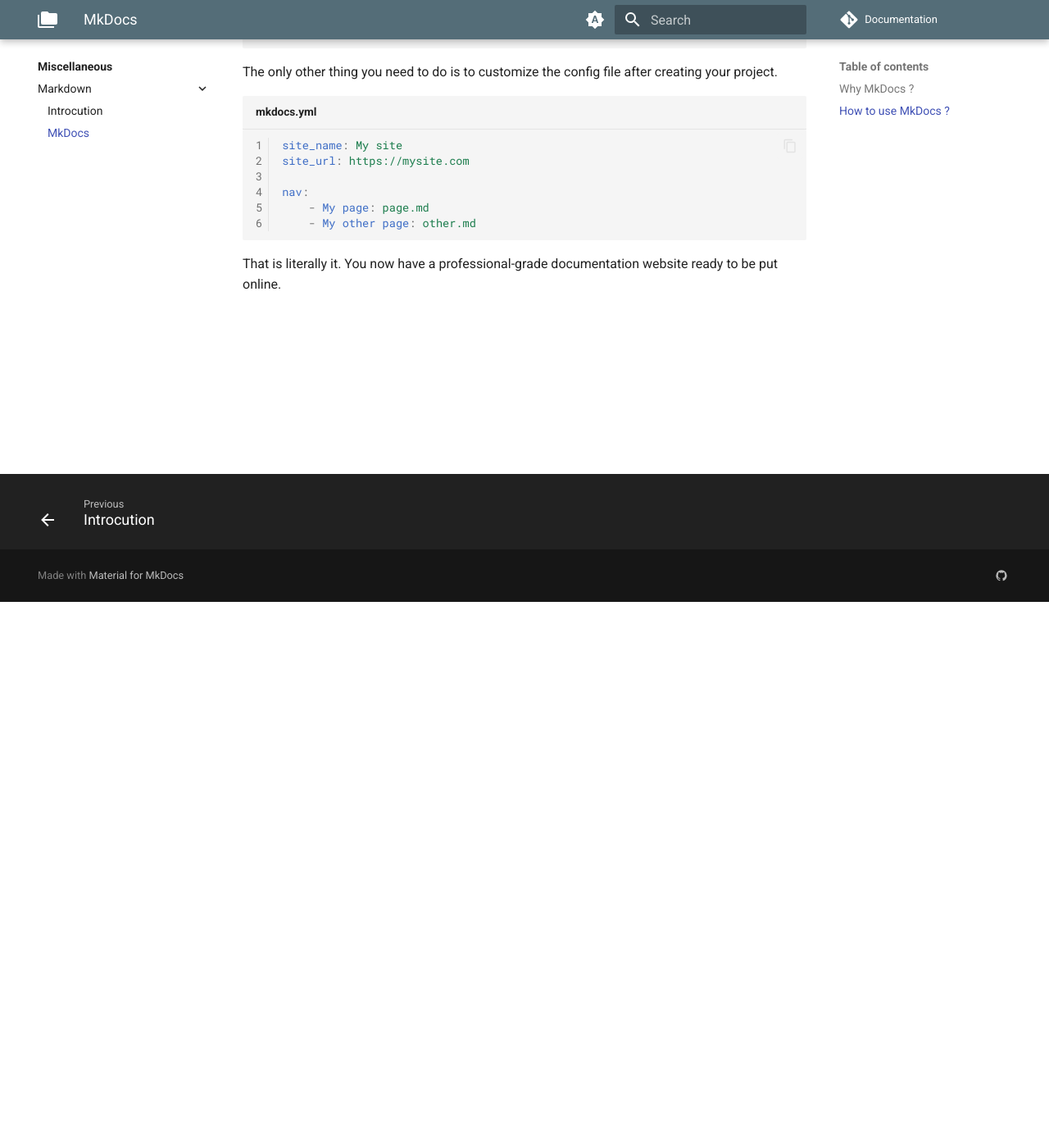
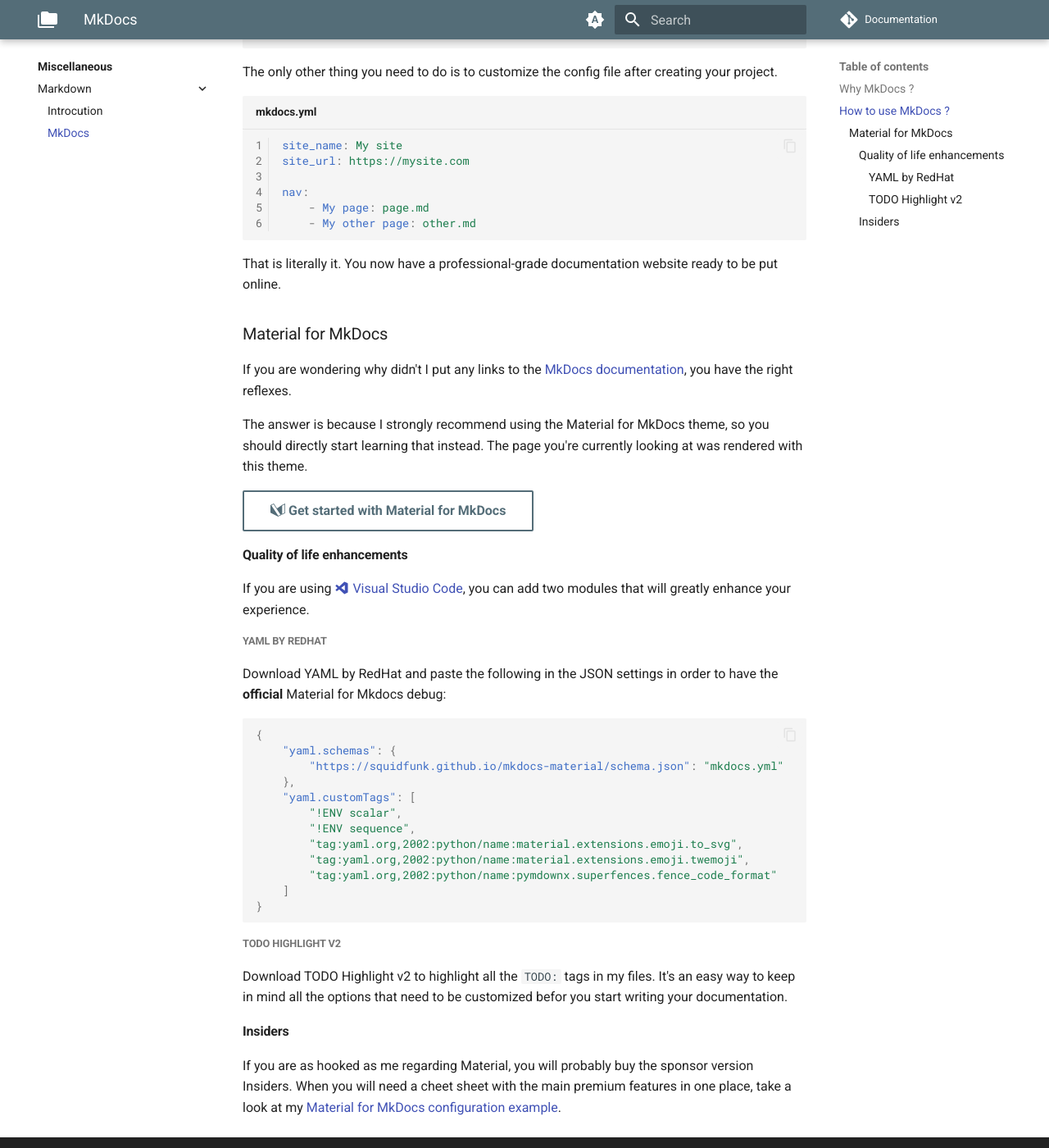
Before and after one commit to FlagHunter01/documentation.frolov.eu, an MkDocs documentation site: the page built from docs/misc/md/mkdocs.md, in a window 1280 px wide and 1400 px high, scrolled down 666 px. Shown: the whole window at 82% size. Built offline with MkDocs 1.6.1 and Material for MkDocs 9.7.7, drawn with Linux system fonts in a browser that asks for light colours; plug-ins that fetch from the network failed and are left out; comment, search, counter and statistics services are not loaded.

Commit message:
Add material to mkdocs page

````diff
--- a/docs/misc/md/mkdocs.md
+++ b/docs/misc/md/mkdocs.md
@@ -36,3 +36,44 @@
 ```
 
 That is literally it. You now have a professional-grade documentation website ready to be put online.
+
+### Material for MkDocs
+
+If you are wondering why didn't I put any links to the [MkDocs documentation](https://www.mkdocs.org/getting-started/), you have the right reflexes.
+
+The answer is because I strongly recommend using the Material for MkDocs theme, so you should directly start learning that instead.
+The page you're currently looking at was rendered with this theme.
+
+[:simple-materialformkdocs: Get started with Material for MkDocs](https://squidfunk.github.io/mkdocs-material/){ .md-button .md-main }
+
+#### Quality of life enhancements
+
+If you are using [:material-microsoft-visual-studio-code: Visual Studio Code](https://code.visualstudio.com/), you can add two modules that will greatly enhance your experience.
+
+##### YAML by RedHat
+
+Download YAML by RedHat and paste the following in the JSON settings in order to have the **official** Material for Mkdocs debug:
+
+```json
+{
+    "yaml.schemas": {
+        "https://squidfunk.github.io/mkdocs-material/schema.json": "mkdocs.yml"
+    },
+    "yaml.customTags": [
+        "!ENV scalar",
+        "!ENV sequence",
+        "tag:yaml.org,2002:python/name:material.extensions.emoji.to_svg",
+        "tag:yaml.org,2002:python/name:material.extensions.emoji.twemoji",
+        "tag:yaml.org,2002:python/name:pymdownx.superfences.fence_code_format"
+    ]
+}
+```
+
+##### TODO Highlight v2
+
+Download TODO Highlight v2 to highlight all the `TODO:` tags in my files. It's an easy way to keep in mind all the options that need to be customized befor you start writing your documentation.
+
+#### Insiders
+
+If you are as hooked as me regarding Material, you will probably buy the sponsor version Insiders.
+When you will need a cheet sheet with the main premium features in one place, take a look at my [Material for MkDocs configuration example](https://flaghunter01.github.io/mkdocs-yml/en/guide/useage.html).
````
